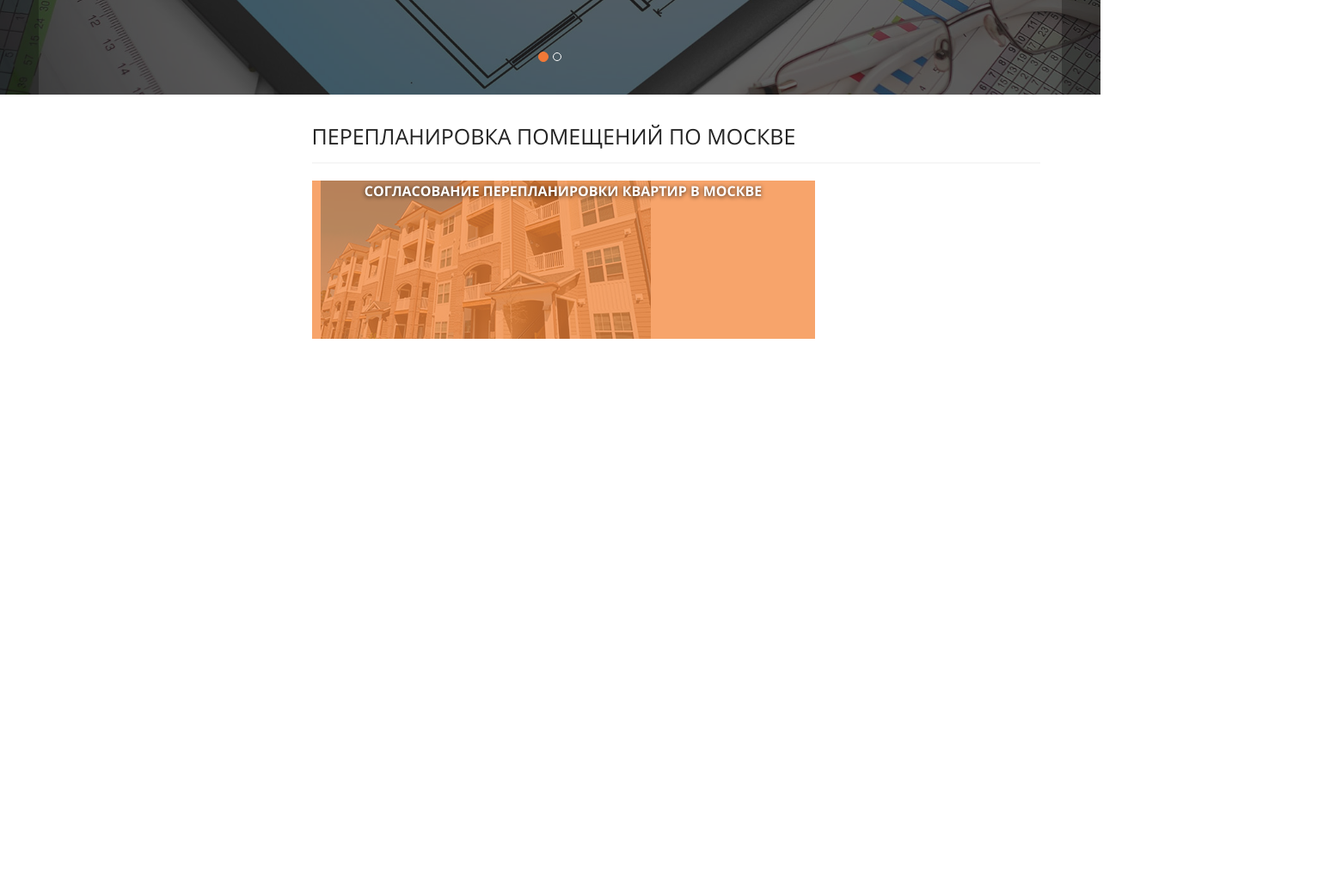
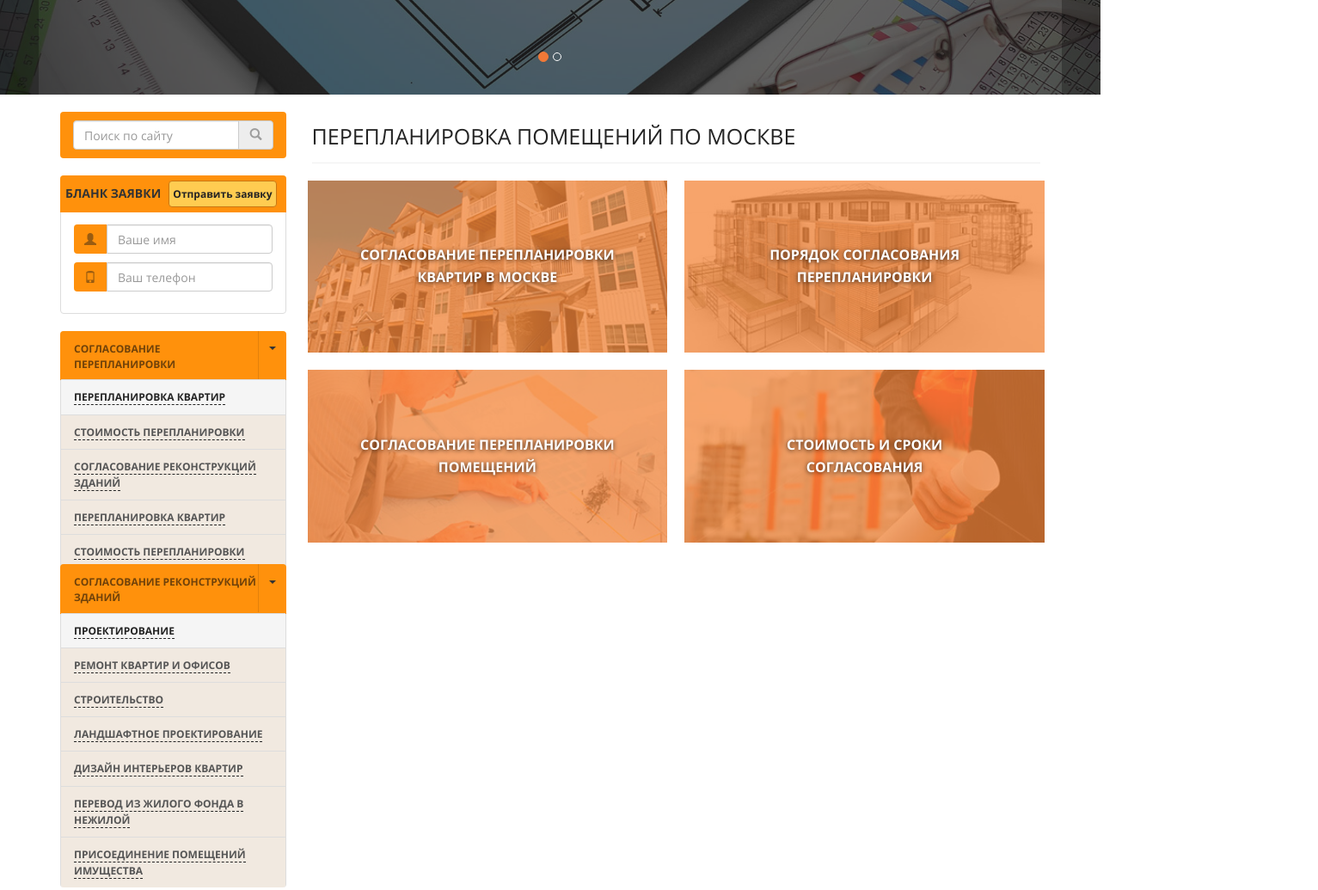
Before and after one commit to alex-teren/landing-for-real-estate-company, a plain HTML site: page _html/index.html in a window 1280 px wide. Shown: the part 440-1475 px from the top of the page at 86% size, 1533 px wide, since content can reach past the window. Drawn offline with Linux system fonts and the light colour scheme.

Commit message:
add tiles

```diff
--- a/_html/_main.css
+++ b/_html/_main.css
@@ -209,6 +209,8 @@ h1.lead, h2.lead, h3.lead, h4.lead, h5.lead, h6.lead, .h1.lead, .h2.lead, .h3.le
 
 .tt {
 	display: table;
+	width: 100%;
+	position: relative;
 }
 
 .tr {
@@ -218,21 +220,6 @@ h1.lead, h2.lead, h3.lead, h4.lead, h5.lead, h6.lead, .h1.lead, .h2.lead, .h3.le
 .tc {
 	display: table-cell;
 }
-
-/*.till_item a {
-	position: relative;
-}
-
-.till_content {
-	background-color: rgba(244, 134, 58, 0.75);
-	-webkit-transition: all .5s ease;
-	-o-transition: all 0.5s ease;
-	transition: all .5s ease;
-}
-
-.till_item .tr .till_txt{
-
-}*/
 
 .till_item {
 	margin-top: 10px;
--- a/_html/index.html
+++ b/_html/index.html
@@ -124,32 +124,72 @@
 	<section class="s_main">
 		<div class="container">
 			<div class="row">
-				<div class="col-sm-9 col-sm-push-3">
+				<div class="col-sm-8 col-sm-push-4 col-lg-9 col-lg-push-3">
 					<div class="content">
 						<h1>ПЕРЕПЛАНИРОВКА ПОМЕЩЕНИЙ ПО МОСКВЕ</h1>
-						<div class="container">
+						<div class="tills">
 							<div class="row">
 								<div class="col-sm-6 till_item">
 									<div class="tt">
-										<div class="tr">
-											<div class="tc">
-												<a href="#">
+										<a href="#" class="tr">
 											<img src="img/till.jpg" alt="Alt">
 											<span class="till_content">
+												<span class="tc">
 													<span class="till_txt">Согласование перепланировки квартир в Москве</span>
+												</span>
 											</span>
 										</a>
 									</div>
 								</div>
+
+								<div class="col-sm-6 till_item">
+									<div class="tt">
+										<a href="#" class="tr">
+											<img src="img/till2.jpg" alt="Alt">
+											<span class="till_content">
+												<span class="tc">
+													<span class="till_txt">Порядок согласования перепланировки</span>
+												</span>
+											</span>
+										</a>
 									</div>
 								</div>
+
+								<div class="col-sm-6 till_item">
+									<div class="tt">
+										<a href="#" class="tr">
+											<img src="img/till3.jpg" alt="Alt">
+											<span class="till_content">
+												<span class="tc">
+													<span class="till_txt">Согласование перепланировки помещений</span>
+												</span>
+											</span>
+										</a>
 									</div>
+								</div>
+
+								<div class="col-sm-6 till_item">
+									<div class="tt">
+										<a href="#" class="tr">
+											<img src="img/till4.jpg" alt="Alt">
+											<span class="till_content">
+												<span class="tc">
+													<span class="till_txt">Стоимость и сроки согласования</span>
+												</span>
+											</span>
+										</a>
+									</div>
+								</div>
+
+
 							</div>
 						</div>
 					</div>
 				</div>
 
-			<div class="col-sm-3 col-sm-pull-9">
+
+
+				<div class="col-sm-4 col-sm-pull-8 col-lg-3 col-lg-pull-9">
 					<aside class="left_side">
 						<div class="box box_search">
 							<div class="panel panel-default">
@@ -394,6 +434,7 @@
 					</div>
 				</div>
 			</div>
+		</div>
 	</section>
 
 	<div class="hidden"></div>
--- a/_html/js/common.js
+++ b/_html/js/common.js
@@ -1,10 +1,30 @@
 $(function() {
 
-	$(".box_mnu .panel-heading").each(function() {
-		var ph = $(this).height() + 3;
-		var pdt = $(this).find(".dropdown-toggle");
-		pdt.height(ph)
+	function initSize() {
+		$(".box_mnu .panel-heading").each(function() {
+			var ph = $(this).height() + 3;
+			var pdt = $(this).find(".dropdown-toggle");
+			pdt.height(ph);
+		});
+
+		$(".till_item .tc").each(function() {
+			var parh = $(this).parent().height();
+			$(this).height(parh);
+		});
+	};
+
+	initSize();
+
+	$(window).resize(function() {
+		initSize();
 	});
+
+	//Google Analytics
+	$(".count_element").on("click", (function() {
+		ga("send", "event", "goal", "goal");
+		yaCounterXXXXXXXX.reachGoal("goal");
+		return true;
+	}));
 
 
 	//SVG Fallback
```
Lines whose indentation alone changed are shown as unchanged.
